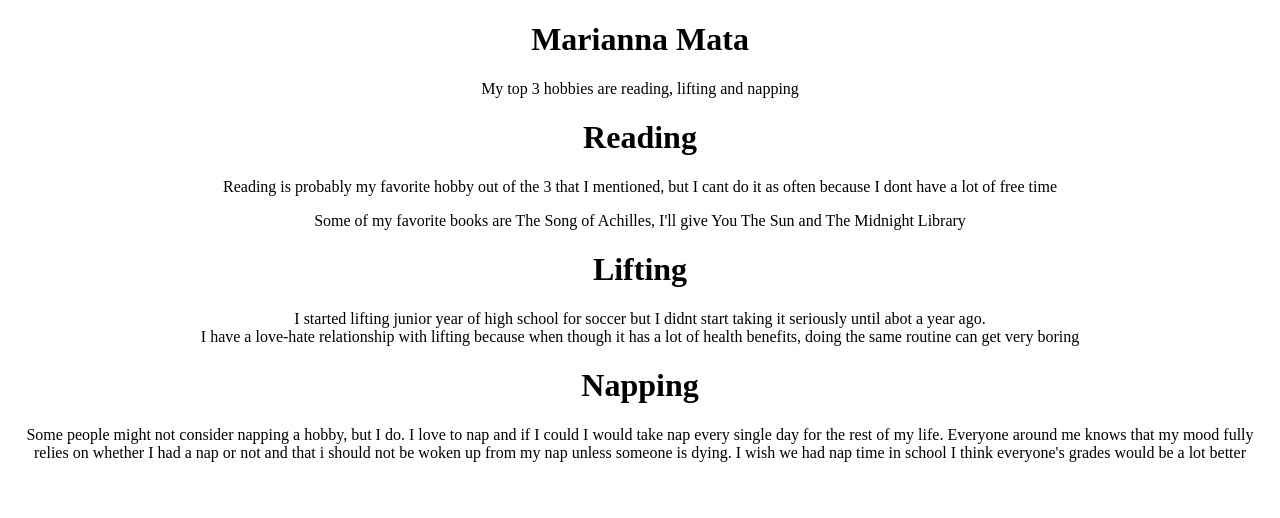
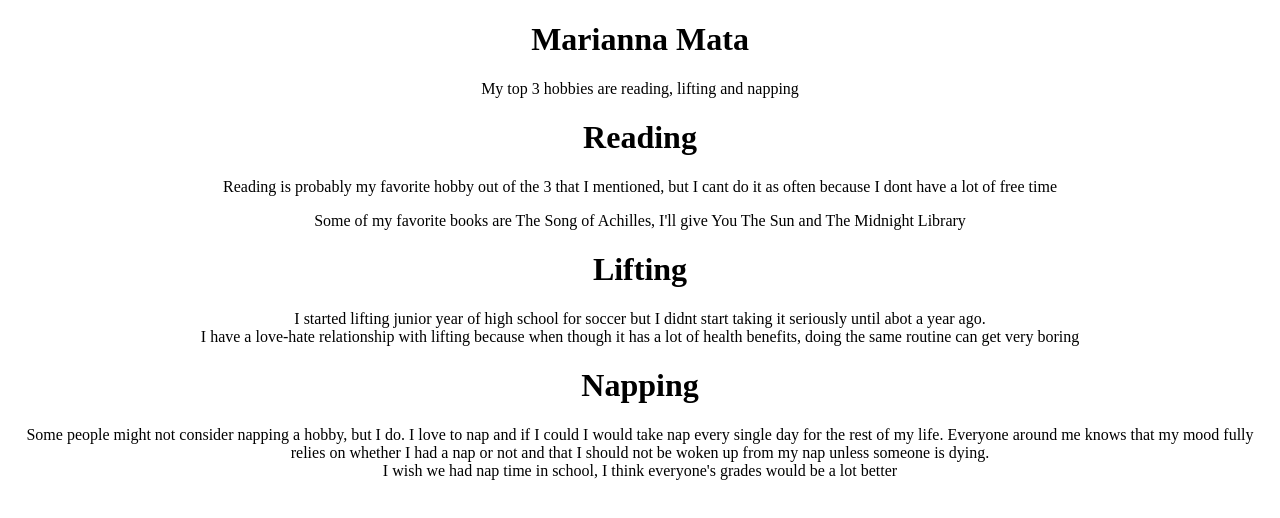
Before and after one commit to Mariannamnm12/mariannamnm12.myhobbies, a plain HTML site: page index.html in a window 1280 px wide. Drawn offline with Linux system fonts and the light colour scheme.

Commit message:
Update index.html

```diff
--- a/index.html
+++ b/index.html
@@ -14,15 +14,14 @@
      <h1><center>Lifting</center></h1>
     <p><center>I started lifting junior year of high school for soccer but I didnt start taking it
     seriously until abot a year ago. <br>
-    I have a love-hate relationship with lifting
-    because when though it has a lot of health benefits, doing the same routine
-    can get very boring</center></p>
+    I have a love-hate relationship with lifting because when though it has a lot of health benefits,
+    doing the same routine can get very boring</center></p>
     <h1><center>Napping</center></h1>
     <p><center>Some people might not consider napping a hobby, but I do.
     I love to nap and if I could I would take nap every single day for the rest of my life.
     Everyone around me knows that my mood fully relies on whether I had a nap or not and that
-    i should not be woken up from my nap unless someone is dying. I wish we had nap time in school
-    I think everyone's grades would be a lot better</center></p>
+    I should not be woken up from my nap unless someone is dying.<br>
+    I wish we had nap time in school, I think everyone's grades would be a lot better</center></p>
 
   </body>
 </html>
```
